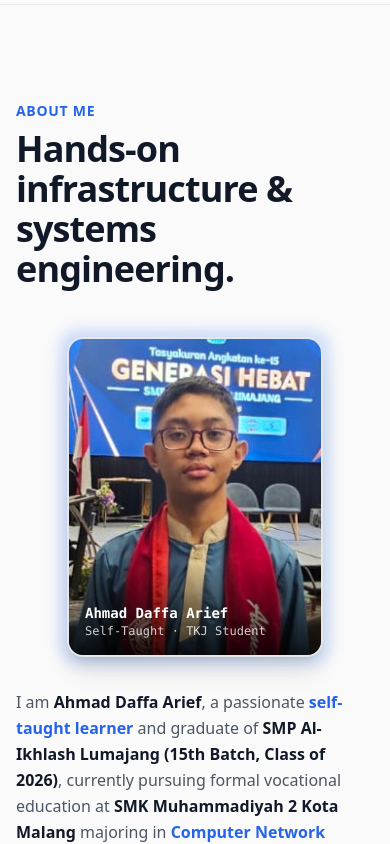
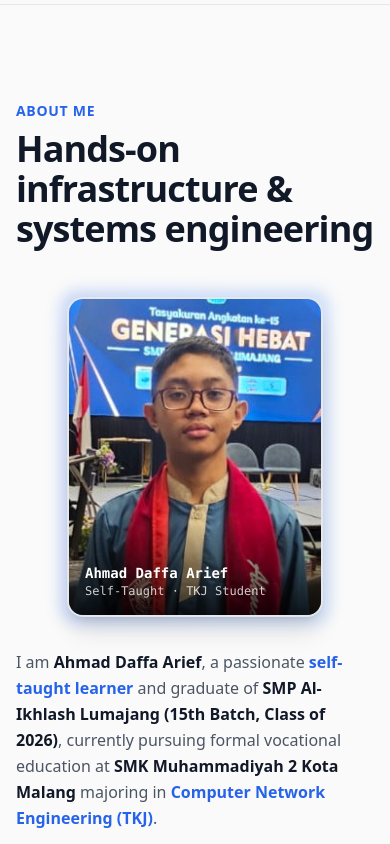
Before and after one commit to uwong241/website-portfolio, a React (Vite) app: page / in a window 390 px wide. Shown: the part 840-1684 px from the top of the page. Built offline with nearby package versions, Linux system fonts and the light colour scheme.

Commit message:
fix: remove trailing periods from About and Contact headings

```diff
--- a/src/sections/About.tsx
+++ b/src/sections/About.tsx
@@ -9,7 +9,7 @@ export const About = () => {
       <Container>
         <div className="max-w-5xl mx-auto">
           <span className="text-accent text-sm font-semibold tracking-wider uppercase mb-2 block">About Me</span>
-          <h2 className="text-4xl md:text-5xl font-extrabold tracking-tight mb-12">Hands-on infrastructure & systems engineering.</h2>
+          <h2 className="text-4xl md:text-5xl font-extrabold tracking-tight mb-12">Hands-on infrastructure & systems engineering</h2>
 
           <div className="grid grid-cols-1 md:grid-cols-12 gap-8 items-center mb-16">
             {/* Profile Photo */}
--- a/src/sections/Contact.tsx
+++ b/src/sections/Contact.tsx
@@ -54,7 +54,7 @@ export const Contact = () => {
         <div className="max-w-xl mx-auto">
           <div className="text-center mb-12">
             <span className="text-accent text-sm font-semibold tracking-wider uppercase mb-2 block">Get in Touch</span>
-            <h2 className="text-4xl md:text-5xl font-extrabold tracking-tight mb-4">Let's build something exceptional.</h2>
+            <h2 className="text-4xl md:text-5xl font-extrabold tracking-tight mb-4">Let's build something exceptional</h2>
             <p className="text-secondary text-base">
               Have a question, an opportunity, or want to discuss Linux, homelabs, or systems architecture? Drop a message below.
             </p>
```
